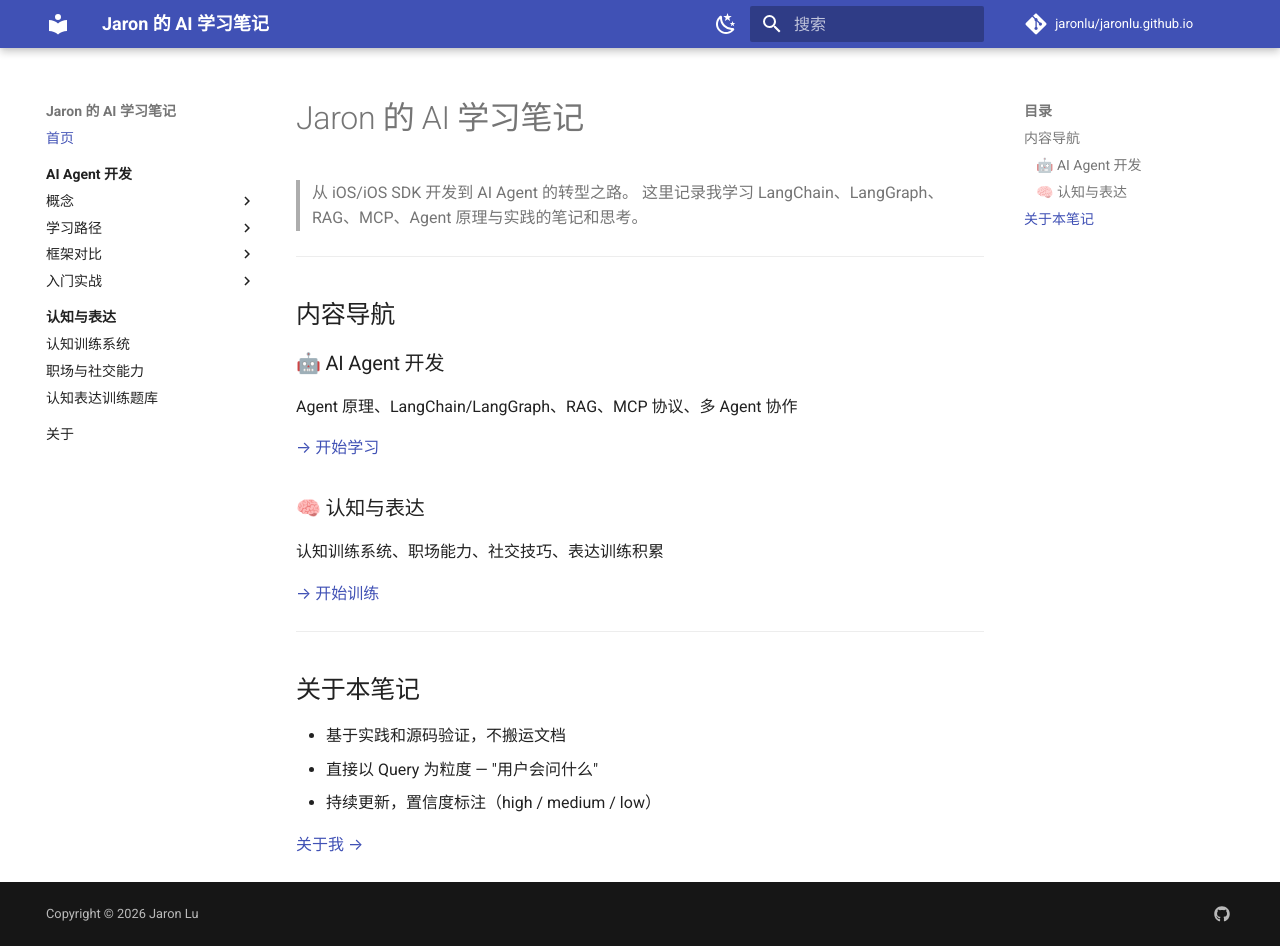
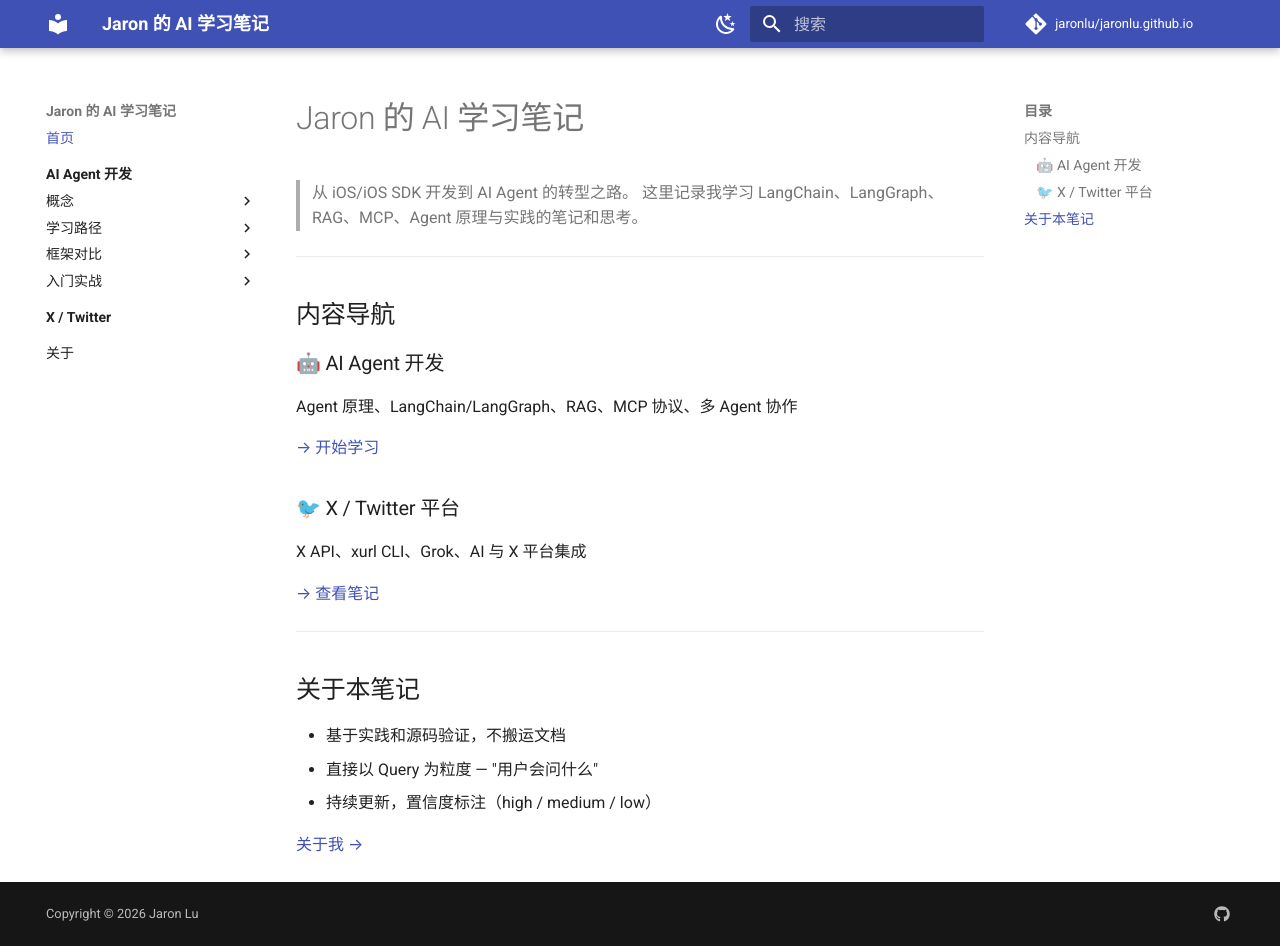
Before and after one commit to jaronlu/jaronlu.github.io, an MkDocs documentation site: the page built from docs/index.md, in a window 1280 px wide and 946 px high. Built offline with MkDocs 1.6.1 and Material for MkDocs 9.7.7, drawn with Linux system fonts in a browser that asks for light colours; comment, search, counter and statistics services are not loaded.

Commit message:
update: 删除认知表达，新增 X/Twitter 分类

```diff
--- a/docs/cognitive/concepts/cognitive-training-system.md
+++ /dev/null
@@ -1,18 +0,0 @@
-# 认知训练系统
-
-> confidence: medium
-
-认知表达训练系统：训练闭环、SOP、提炼规则、隐私规则。
-
----
-
-## 训练闭环
-
-1. 输入 → 理解
-2. 提炼 → 结构化
-3. 表达 → 输出
-4. 反馈 → 迭代
-
----
-
-*待从 wiki 补充完整内容*
--- a/docs/cognitive/index.md
+++ /dev/null
@@ -1,12 +0,0 @@
-# 认知与表达
-
-认知训练、社交能力、职场能力、表达技巧的学习积累。
-
-## 概念
-
-- [认知训练系统](concepts/cognitive-training-system.md) — 训练闭环、SOP、提炼规则
-- [职场与社交能力](concepts/workplace-ability.md) — 汇报结构、向上管理、闲聊公式
-
-## 题库
-
-- [认知表达训练题库](queries/cognitive-question-bank.md) — AI/科技、职场、面试表达
--- a/docs/cognitive/queries/cognitive-question-bank.md
+++ /dev/null
@@ -1,19 +0,0 @@
-# 认知表达训练题库
-
-> confidence: medium
-
-AI/科技、国际局势、社交、职场、面试表达题库。
-
----
-
-## 分类
-
-- AI / 科技趋势
-- 国际局势分析
-- 职场表达
-- 面试表达
-- 闲聊素材
-
----
-
-*待从 wiki 补充完整内容*
--- a/docs/index.md
+++ b/docs/index.md
@@ -13,11 +13,11 @@
 
 [→ 开始学习](agent/index.md)
 
-### 🧠 认知与表达
+### 🐦 X / Twitter 平台
 
-认知训练系统、职场能力、社交技巧、表达训练积累
+X API、xurl CLI、Grok、AI 与 X 平台集成
 
-[→ 开始训练](cognitive/index.md)
+[→ 查看笔记](x/index.md)
 
 ---
 
--- a/mkdocs.yml
+++ b/mkdocs.yml
@@ -77,9 +77,6 @@
     - 入门实战:
       - agent/queries/langchain-agent-hello-world.md
       - agent/queries/langgraph-workflow-patterns.md
-  - 认知与表达:
-    - cognitive/index.md
-    - cognitive/concepts/cognitive-training-system.md
-    - cognitive/concepts/workplace-ability.md
-    - cognitive/queries/cognitive-question-bank.md
+  - X / Twitter:
+    - x/index.md
   - 关于: about.md
```
Also changed, not shown: docs/cognitive/concepts/workplace-ability.md (deleted, +0 -18 lines), docs/x/index.md (added, +16 -0 lines).
